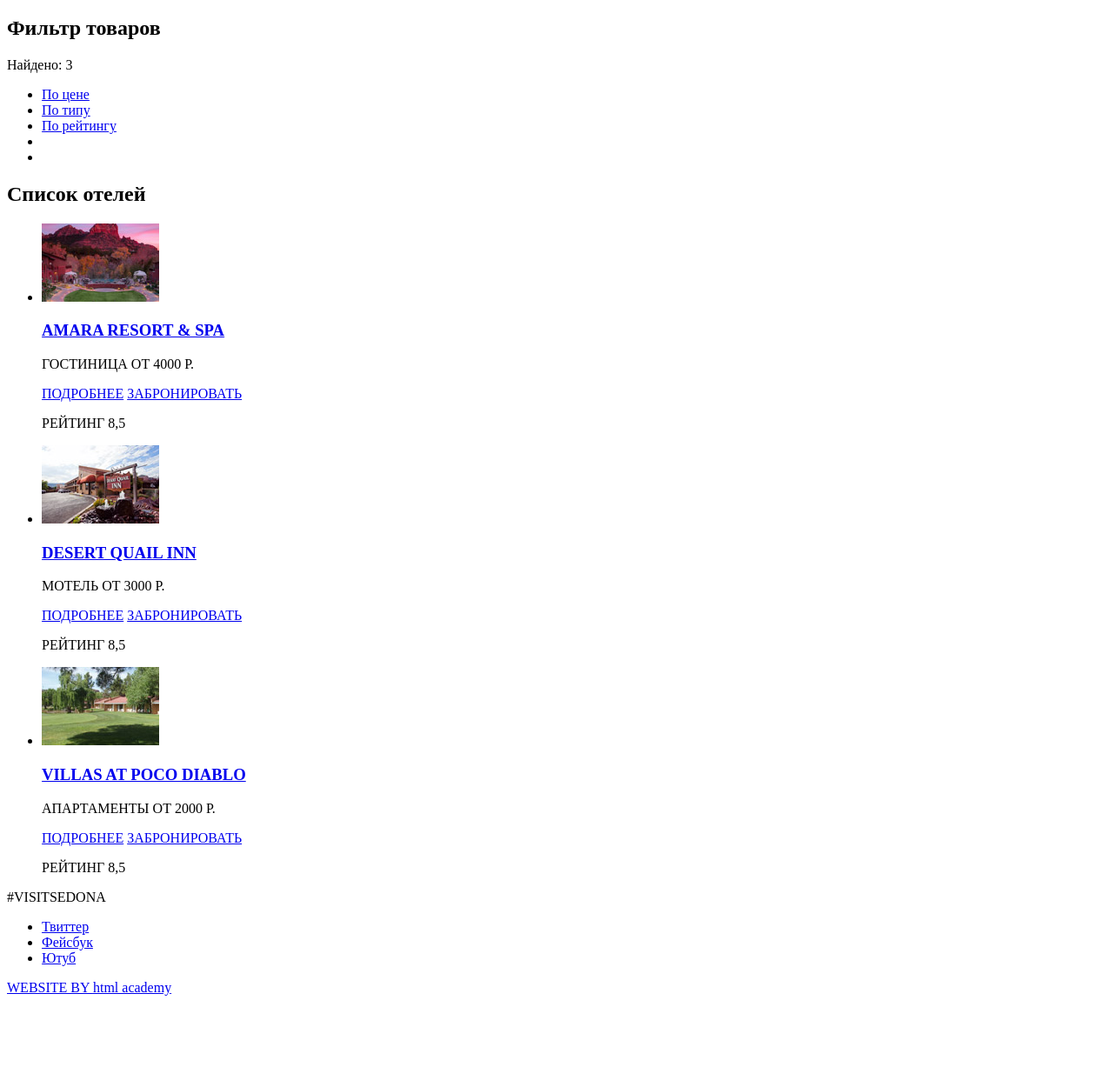
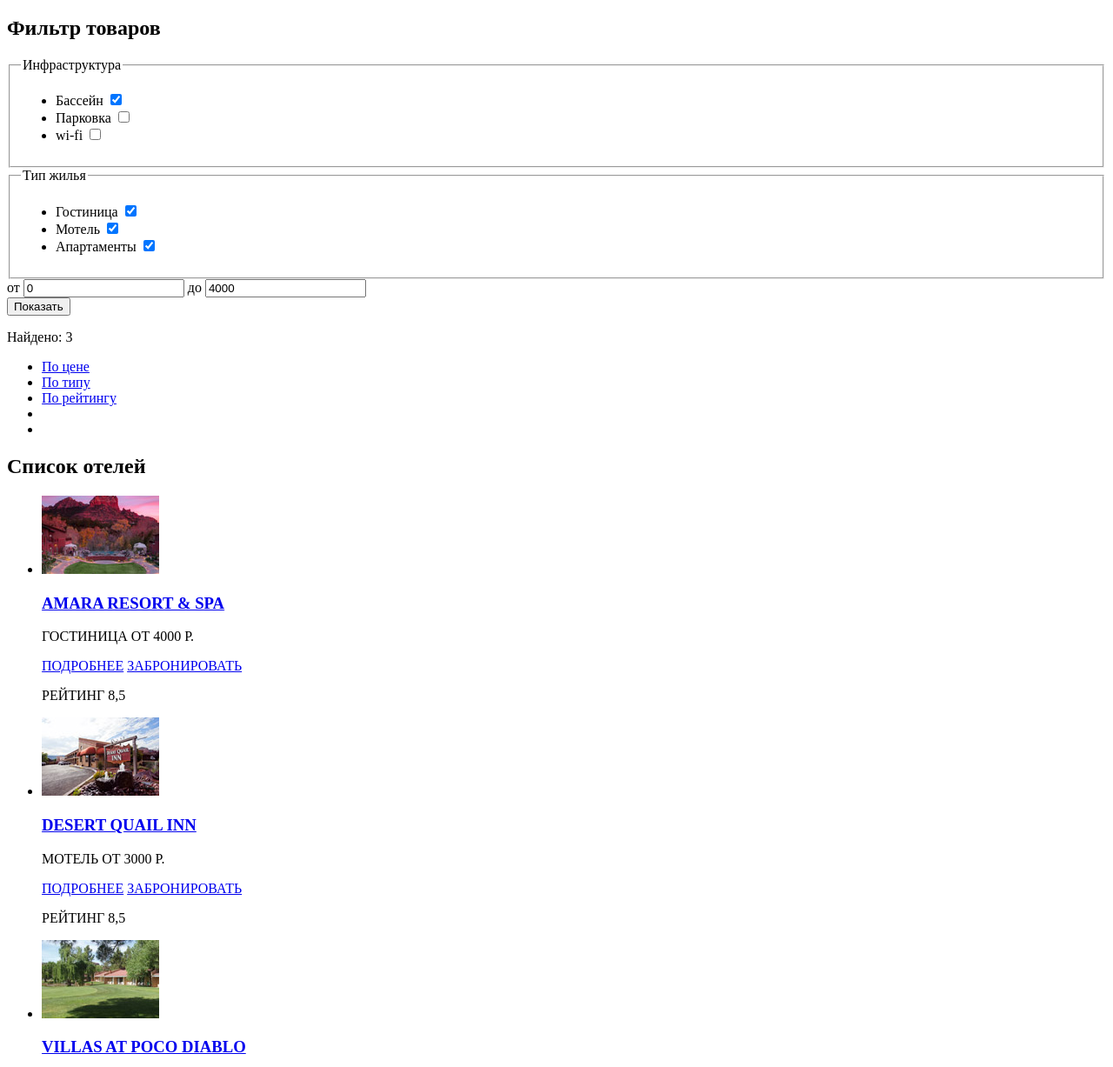
Before and after one commit to bigboombin/854357-sedona, a plain HTML site: page inner.html in a window 1280 px wide. Shown: the part 233-1460 px from the top of the page at 87% size. Before the commit the page ends 1394 px from the top, so only its background shows below. Drawn offline with Linux system fonts and the light colour scheme.

Commit message:
4 Доступность

```diff
--- a/inner.html
+++ b/inner.html
@@ -22,7 +22,58 @@
       <h1 class="visually-hidden"> Гостиницы </h1>
       <section class="filters">
         <h2 class="visually-hidden">Фильтр товаров</h2>
-        <!-- Здесь будет форма -->
+        <form class="filters-form" action="#" method="post">
+          <fieldset>
+          <legend> Инфраструктура </legend>
+          <ul class="filters-form-list">
+            <li class="filters-form-item">
+              <label for="pool"> Бассейн </label>
+              <input type="checkbox" name="pool" id="pool" checked>
+            </li>
+            <li class="filters-form-item">
+              <label for="parking"> Парковка </label>
+              <input type="checkbox" name="parking" id="parking">
+            </li>
+            <li class="filters-form-item">
+              <label for=" wi-fi"> wi-fi </label>
+              <input type="checkbox" name=" wi-fi" id="wi-fi">
+            </li>
+          </ul>
+          </fieldset>
+          <fieldset>
+          <legend>Тип жилья</legend>
+          <ul class="filters-form-list">
+            <li class="filters-form-item">
+              <label for="hotel"> Гостиница </label>
+              <input type="checkbox" name="hotel" id="hotel" checked>
+            </li>
+            <li class="filters-form-item">
+              <label for="motel"> Мотель </label>
+              <input type="checkbox" name="motel" id="motel" checked>
+            </li>
+            <li class="filters-form-item">
+              <label for="apartments"> Апартаменты </label>
+              <input type="checkbox" name="apartments" id="apartments" checked>
+            </li>
+          </ul>
+          </fieldset>
+
+            <div class="range-filter">
+           <div class="range-controls">
+      <div class="scale">
+            <div class="bar" style="margin-left: 20%; width: 30%"></div>
+          </div>
+          <div class="toggle toggle-min"></div>
+          <div class="toggle toggle-max"></div>
+        </div>
+        <div class="price-controls">
+          <label class="min-price">от <input name="min-price" type="text" value="0"></label>
+          <label class="max-price">до <input name="max-price" type="text" value="4000"></label>
+        </div>
+      </div>
+
+          <button type="submit" class="filters-button" name="filters_button">Показать</button>
+        </form>
       </section>
       <section class="sorting">
         <p>Найдено: <span>3</span></p>
@@ -97,9 +148,9 @@
     <footer class="main-footer">
       <p class="hashtag"> #VISITSEDONA <p>
         <ul class="footer-social">
-          <li><a class="social-button social-button-twitter" href="#">Твиттер</li>
-          <li><a class="social-button social-button-facebook" href="#">Фейсбук</li>
-          <li><a class="social-button social-button-youtube" href="#">Ютуб</li>
+          <li><a class="social-button social-button-twitter" href="#" aria-label="Follow me on Twitter"></li>
+          <li><a class="social-button social-button-facebook" href="#" aria-label="Follow me on Facebook"></li>
+          <li><a class="social-button social-button-youtube" href="#" aria-label="Follow me on YouTube"></li>
         </ul>
       <p class="footer-copyright">
         WEBSITE BY <a class="button" href="https://htmlacademy.ru"> html academy <a>
```
Also changed, not shown: index.html (+24 -7 lines).
